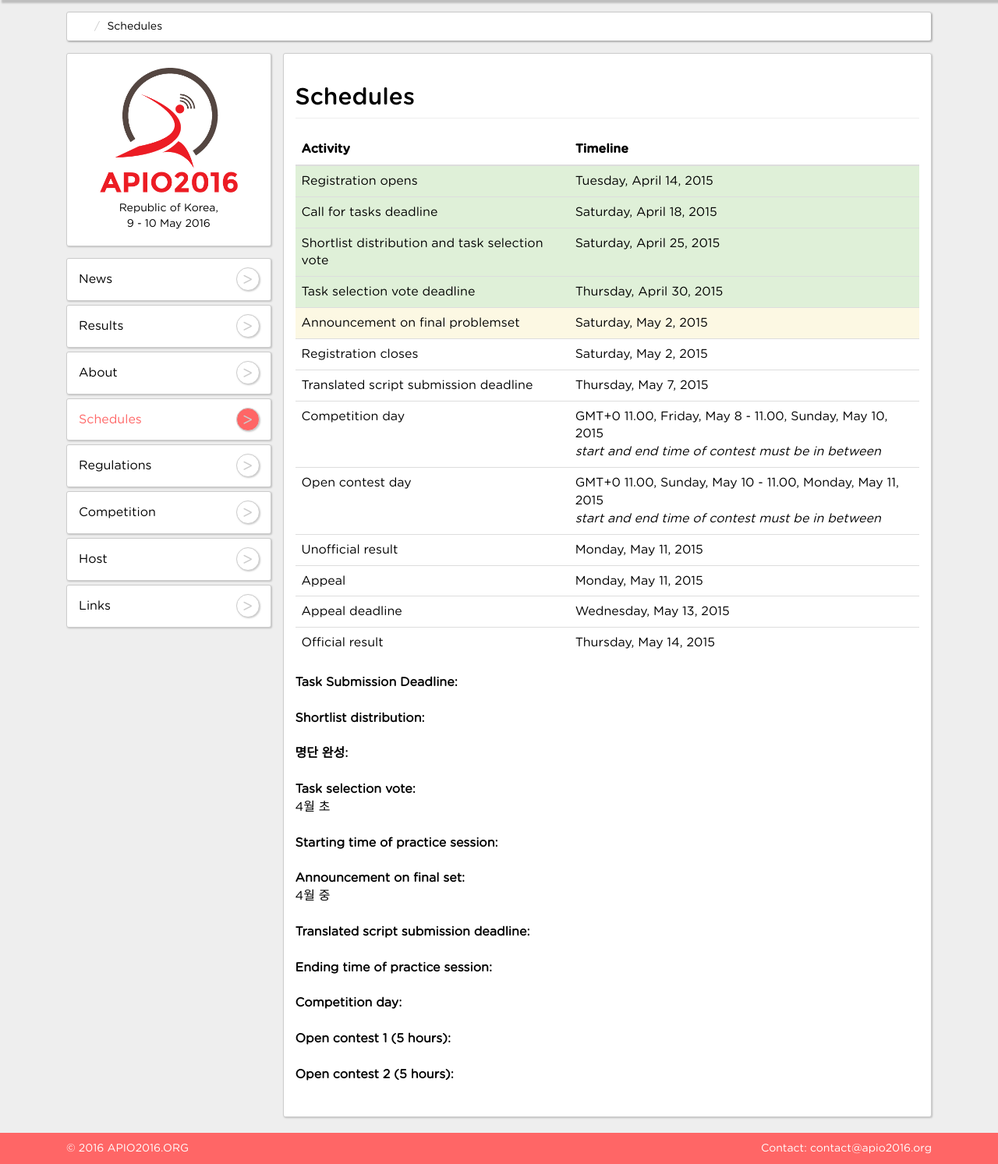
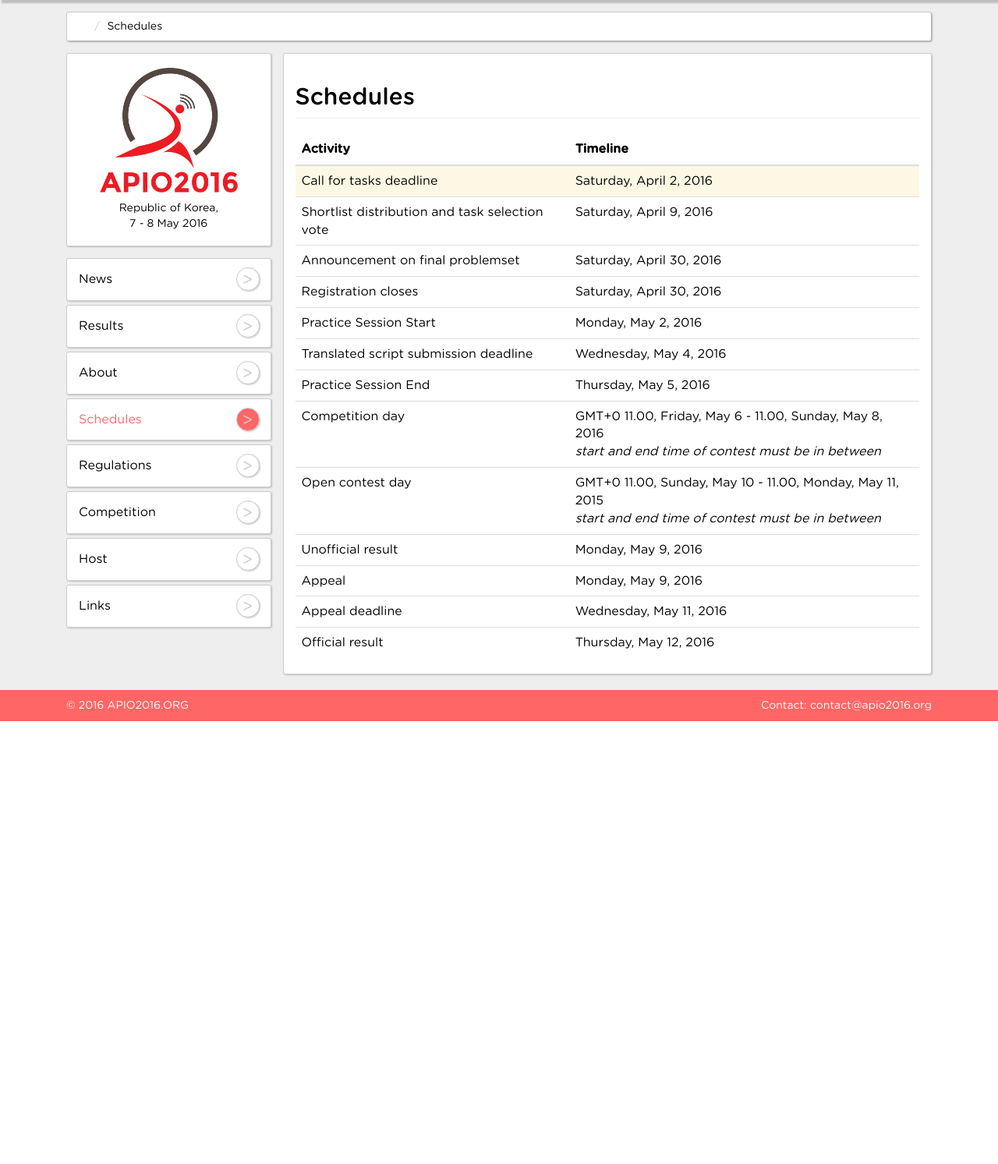
Before and after one commit to apio-2016/apio2016-web, a Django app: page /schedules/ in a window 1280 px wide. Shown: the part 45-1538 px from the top of the page at 78% size. After the commit the page ends 970 px from the top, so only its background shows below. Run offline with Django 3.2, Linux system fonts and the light colour scheme; some web fonts are replaced.

Commit message:
Modify pages

```diff
--- a/templates/about.html
+++ b/templates/about.html
@@ -19,7 +19,7 @@
                                     <div class="page-content">
                                         <p>The Asia-Pacific Informatics Olympiad (APIO) is an IOI-like competition for delegations within the South Asian / Western Pacific region. The contest will be held online, with students competing at contest sites within their own country or area.</p>
 
-                                        <p>APIO 2016 is organized by the Korean Committee for the IOI, and will be held on -----, 2016. The first competition was organized by the Australian IOI team in 2007.</p>
+                                        <p>APIO 2016 is organized by the Korean Committee for the IOI, and will be held on Saturday, May 7th, 2016. The first competition was organized by the Australian IOI team in 2007.</p>
                                     </div>
                                 </div>
 {% endblock %}
--- a/templates/regulations.html
+++ b/templates/regulations.html
@@ -17,7 +17,7 @@
                                 <div class="col-md-12">
                                     <h2 class="page-header">Regulations</h2>
                                     <div class="page-content">
-                                        <p>The APIO 2016 contest is a one-day Internet contest, with teams competing from within their home countries. The contest will be held on ----, 2016, and will run for five hours from the starting time selected by each official contest site supervisor.</p>
+                                        <p>The APIO 2016 contest is a one-day Internet contest, with teams competing from within their home countries. The contest will be held on Saturday, May 7th, 2016, and will run for five hours from the starting time selected by each official contest site supervisor.</p>
                                         <ul>
                                             <li>Each delegation must run one or more official contest sites. All students must participate the contest at an official contest site.</li>
                                             <li>Each contest site starts the contest at the time of its own choice within the competition day. Different sites from within the same delegation may also start the contest at different time (e.g., one time for an eastern site and another time for a western site).</li>
--- a/templates/rules.html
+++ b/templates/rules.html
@@ -36,7 +36,7 @@
                                         <li>Subtasks description: <br>
                                         <ul><li>Point for completion of this subtask</li>
                                         <li>The input value ranges / constraints for this subtask</li></ul></li>
-                                        <li>Any others constraints on the problem</li></ul></li>
+                                        <li>Any other constraints on the problem</li></ul></li>
                                         </ul>
 
                                         <h3>Input and Output Data</h3>
@@ -59,12 +59,10 @@
 
                                         <ul>
                                         <li>Contest runs for 5 hours.</li>
-                                        <li>For each site, contest starts when the leader for that site presses the start button on the <a href="https://competition.ia-toki.org/" title="TLX">TLX</a> site.</li>
-                                        <li>Competition system will be on <a href="https://competition.ia-toki.org/" title="TLX">TLX (https://competition.ia-toki.org)</a>.</li>
-                                        <li>Practice contest has been open, and can be accessed until 8 May 2015 on <a href="https://competition.ia-toki.org/" title="TLX">TLX</a>.</li>
                                         <li>You can submit clarification requests in the first 2 hours. <br>
                                         <ul><li>You can submit it in English or your native language.</li>
                                         <li>If you submit in native language, your leader needs to translate it to English, then we can answer it only in English.</li></ul></li>
+                                        <li>If there need to be announcements, the announcement will be sent to the leaders. The leader of each country is responsible for making sure that the contestants are informed of the announcements, translated into local language if necessary.</li>
                                         <li>Do not attempt to break or hack the system. We track every activity in the system. Any deliberate attempt will be considered as cheating.</li>
                                         <li>Please do not share the problems after the contest within 2 days, because competition is not held within a same time range.</li>
                                         </ul>
--- a/templates/schedules.html
+++ b/templates/schedules.html
@@ -25,38 +25,38 @@
                                                 </tr>
                                             </thead>
                                             <tbody>
-                                                <tr class="success">
-                                                    <td>Registration opens</td>
-                                                    <td>Tuesday, April 14, 2015</td>
+                                                <tr class="warning">
+                                                    <td>Call for tasks deadline</td>
+                                                    <td>Saturday, April 2, 2016</td>
                                                 </tr>
-                                                <tr class="success">
-                                                    <td>Call for tasks deadline</td>
-                                                    <td>Saturday, April 18, 2015</td>
+                                                <tr>
+                                                    <td>Shortlist distribution and task selection vote</td>
+                                                    <td>Saturday, April 9, 2016</td>
                                                 </tr>
-                                                <tr class="success">
-                                                    <td>Shortlist distribution and task selection vote</td>
-                                                    <td>Saturday, April 25, 2015</td>
-                                                </tr>
-                                                <tr class="success">
-                                                    <td>Task selection vote deadline</td>
-                                                    <td>Thursday, April 30, 2015</td>
-                                                </tr>
-                                                <tr class="warning">
+                                                <tr>
                                                     <td>Announcement on final problemset</td>
-                                                    <td>Saturday, May 2, 2015</td>
+                                                    <td>Saturday, April 30, 2016</td>
                                                 </tr>
                                                 <tr>
                                                     <td>Registration closes</td>
-                                                    <td>Saturday, May 2, 2015</td>
+                                                    <td>Saturday, April 30, 2016</td>
+                                                </tr>
+                                                <tr>
+                                                    <td>Practice Session Start</td>
+                                                    <td>Monday, May 2, 2016</td>
                                                 </tr>
                                                 <tr>
                                                     <td>Translated script submission deadline</td>
-                                                    <td>Thursday, May 7, 2015</td>
+                                                    <td>Wednesday, May 4, 2016</td>
+                                                </tr>
+                                                <tr>
+                                                    <td>Practice Session End</td>
+                                                    <td>Thursday, May 5, 2016</td>
                                                 </tr>
                                                 <tr>
                                                     <td>Competition day</td>
                                                     <td>
-                                                        GMT+0 11.00, Friday, May 8 - 11.00, Sunday, May 10, 2015<br/>
+                                                        GMT+0 11.00, Friday, May 6 - 11.00, Sunday, May 8, 2016<br/>
                                                         <em>start and end time of contest must be in between</em>
                                                     </td>
                                                 </tr>
@@ -69,48 +69,22 @@
                                                 </tr>
                                                 <tr>
                                                     <td>Unofficial result</td>
-                                                    <td>Monday, May 11, 2015</td>
+                                                    <td>Monday, May 9, 2016</td>
                                                 </tr>
                                                 <tr>
                                                     <td>Appeal</td>
-                                                    <td>Monday, May 11, 2015</td>
+                                                    <td>Monday, May 9, 2016</td>
                                                 </tr>
                                                 <tr>
                                                     <td>Appeal deadline</td>
-                                                    <td>Wednesday, May 13, 2015</td>
+                                                    <td>Wednesday, May 11, 2016</td>
                                                 </tr>
                                                 <tr>
                                                     <td>Official result</td>
-                                                    <td>Thursday, May 14, 2015</td>
+                                                    <td>Thursday, May 12, 2016</td>
                                                 </tr>
                                             </tbody>
                                         </table>
-                                        <dl>
-                                            <dt>Task Submission Deadline:</dt>
-                                            <dd>&nbsp;</dd>
-                                            <dt>Shortlist distribution:</dt>
-                                            <dd>&nbsp;</dd>
-                                            <dt>명단 완성:</dt>
-                                            <dd>&nbsp;</dd>
-                                            <dt>Task selection vote:</dt>
-                                            <dd>4월 초</dd>
-                                            <dd>&nbsp;</dd>
-                                            <dt>Starting time of practice session:</dt>
-                                            <dd>&nbsp;</dd>
-                                            <dt>Announcement on final set:</dt>
-                                            <dd>4월 중</dd>
-                                            <dd>&nbsp;</dd>
-                                            <dt>Translated script submission deadline:</dt>
-                                            <dd>&nbsp;</dd>
-                                            <dt>Ending time of practice session:</dt>
-                                            <dd>&nbsp;</dd>
-                                            <dt>Competition day:</dt>
-                                            <dd>&nbsp;</dd>
-                                            <dt>Open contest 1 (5 hours):</dt>
-                                            <dd>&nbsp;</dd>
-                                            <dt>Open contest 2 (5 hours):</dt>
-                                            <dd>&nbsp;</dd>
-                                        </dl>
                                     </div>
                                 </div>
 {% endblock %}
--- a/templates/sidebar_base.html
+++ b/templates/sidebar_base.html
@@ -13,7 +13,7 @@
                                             <div class="logo">
                                                 <a href="{% url 'main' %}"><img src="/static/img/logo.png" alt="logo"></a>
                                             </div>
-                                            <p class="text-center">Republic of Korea,<br>9 - 10 May 2016</p>
+                                            <p class="text-center">Republic of Korea,<br>7 - 8 May 2016</p>
                                         </div>
                                     </div>
                                 </div>
```
Also changed, not shown: templates/callfortasks.html (+6 -4 lines), templates/host.html (+4 -4 lines), static/img/samsung_sds.png (deleted).
